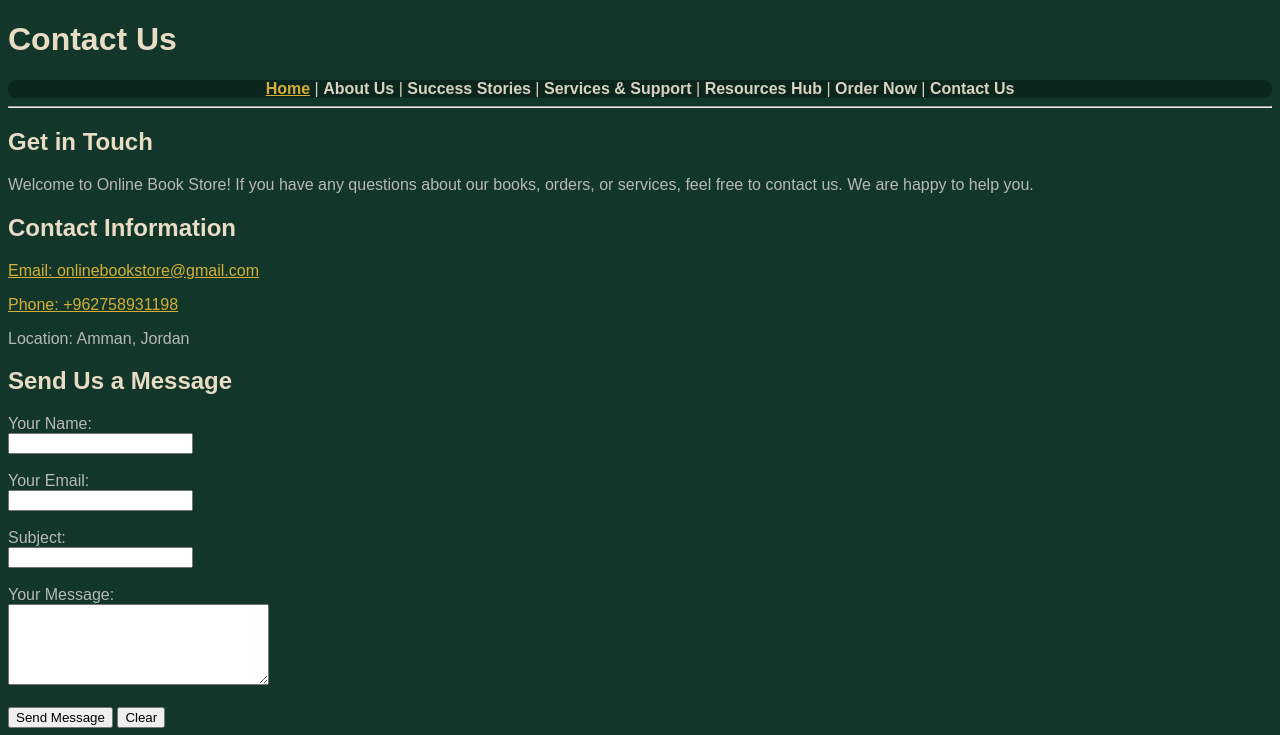
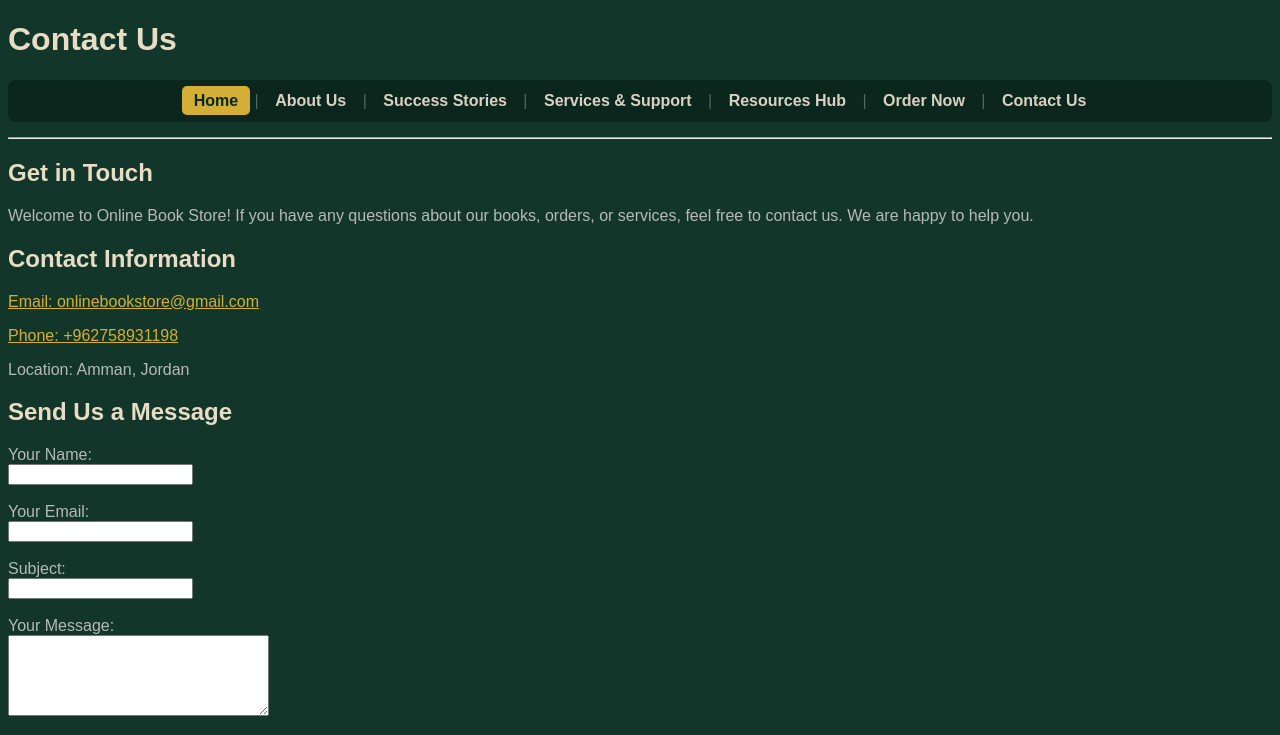
Before and after one commit to JawadAlhindi/web-project, a plain HTML site: page contact.html in a window 1280 px wide. In both pictures the pointer is over the link "Home". Shown: the top 735 px of the page. Drawn offline with Linux system fonts and the light colour scheme.

Commit message:
Update bookmark styles and navigation colors for consistency across contact, order, and style files

```diff
--- a/contact.html
+++ b/contact.html
@@ -8,8 +8,8 @@
 <link rel="stylesheet" href="style.css">
 <style>
     .bookmark:hover {
-        color: #D4AF37;
-        text-decoration: underline;
+        color: #0B261D;
+        background-color: #D4AF37;
     }
 </style>
 </head>
--- a/style.css
+++ b/style.css
@@ -15,21 +15,24 @@ h3 {
 
 nav {
     background-color: #0B261D;
+    color: #4F6B5E;
     text-align: center;
     border-radius: 8px;
+    padding: 12px;
+    margin: 15px 0;
 }
-
 
 .bookmark {
     color: #D9D2C3;
     text-decoration: none;
     font-weight: bold;
-
+    padding: 6px 12px;
+    border-radius: 5px;
 }
 
 .bookmark:hover {
-    color: #D4AF37;
-    text-decoration: underline;
+    color: #0B261D;
+    background-color: #D4AF37;
 }
 
 p,
```
Also changed, not shown: order.html (+7 -4 lines).
